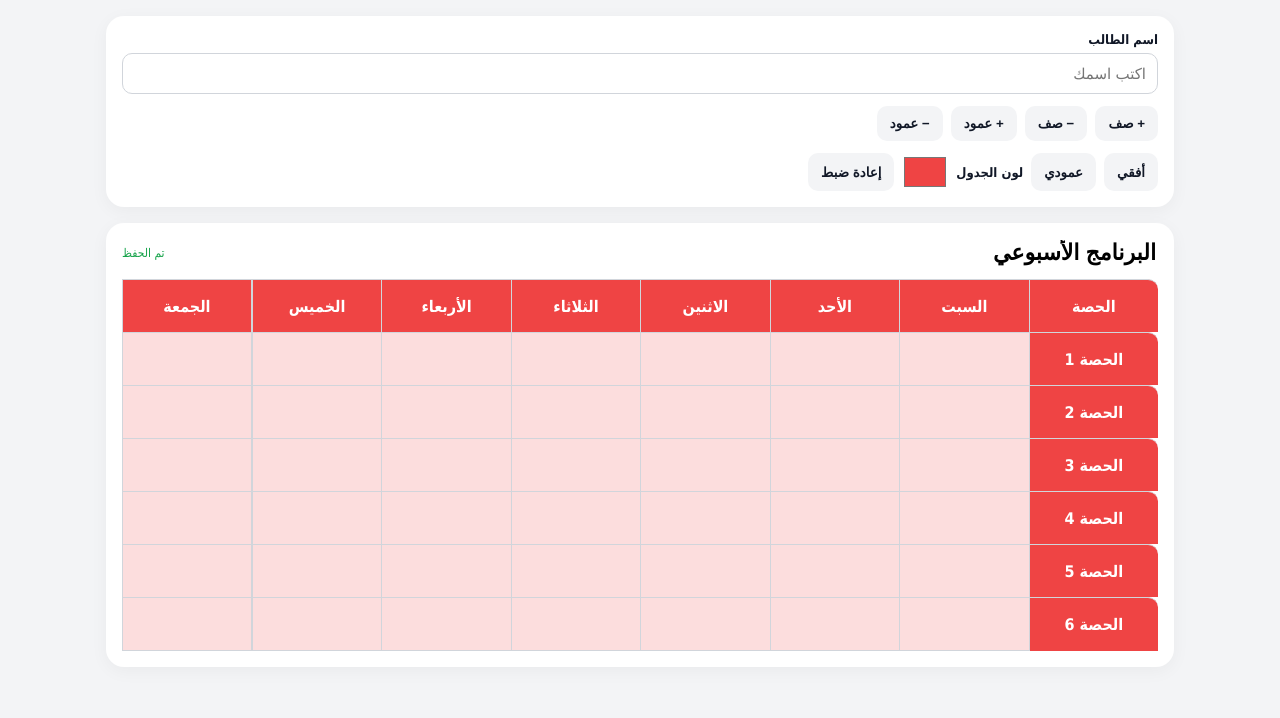
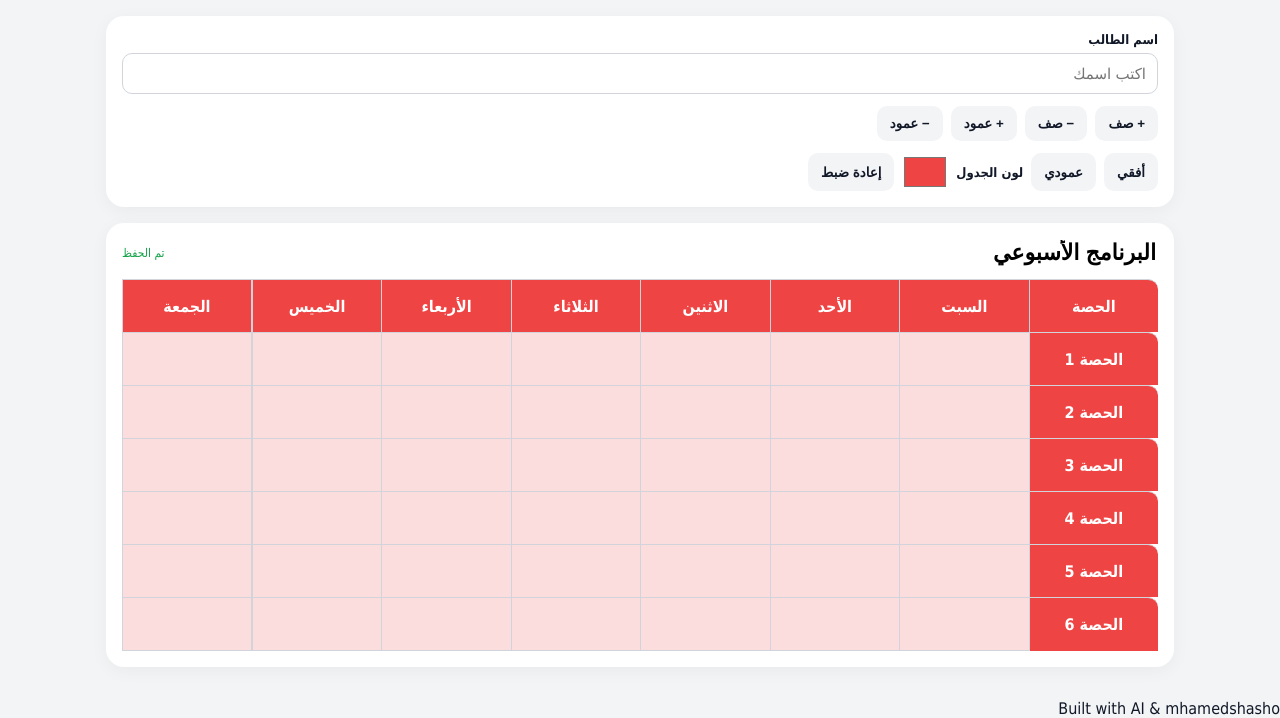
Before and after one commit to mhamedshasho/redro-school-planner, a plain HTML site: page index.html in a window 1280 px wide. Shown: the part 237-955 px from the top of the page. Drawn offline with Linux system fonts and the light colour scheme.

Commit message:
Add AI and mhamedshasho footer

```diff
--- a/index.html
+++ b/index.html
@@ -34,6 +34,7 @@
   <div id="scheduleWrap"><table id="schedule"></table></div>
 </section>
 </main>
+<footer class="footer">Built with AI &amp; mhamedshasho</footer>
 <script src="app.js"></script>
 </body>
 </html>
```
